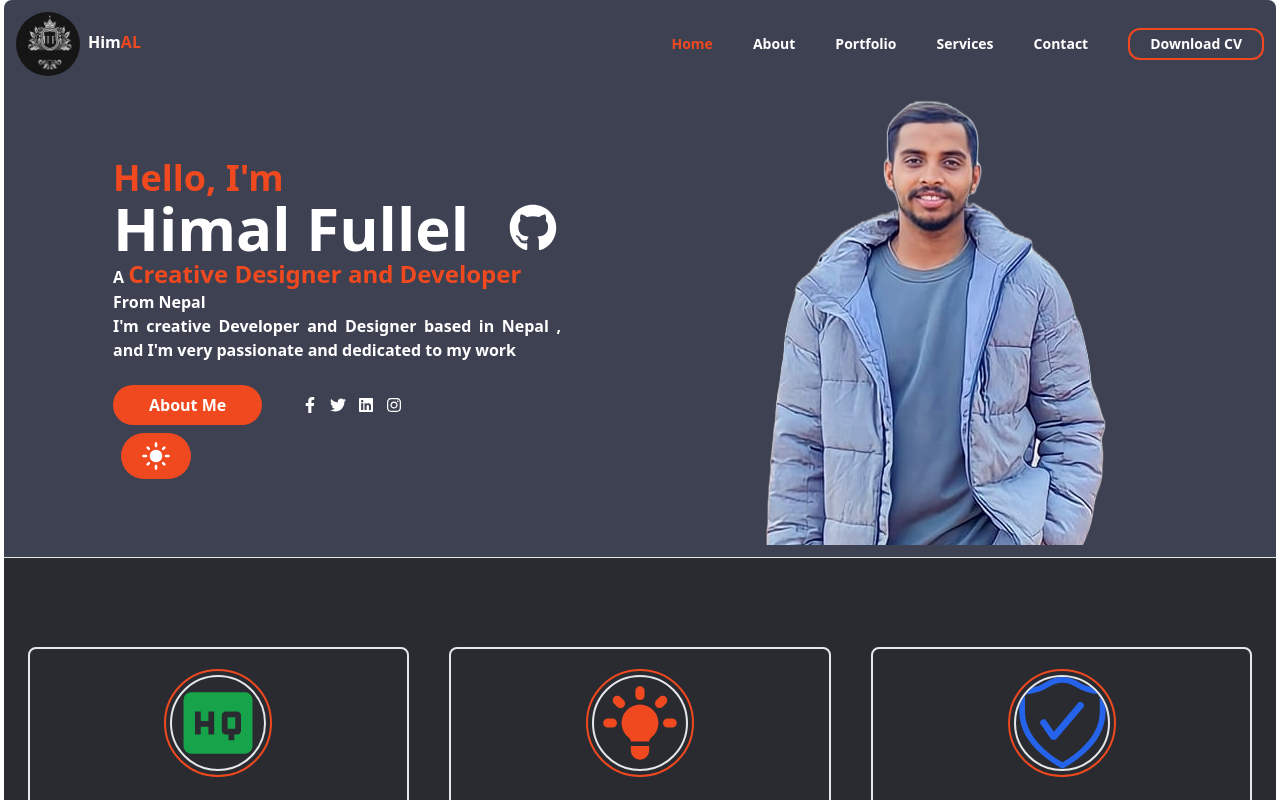
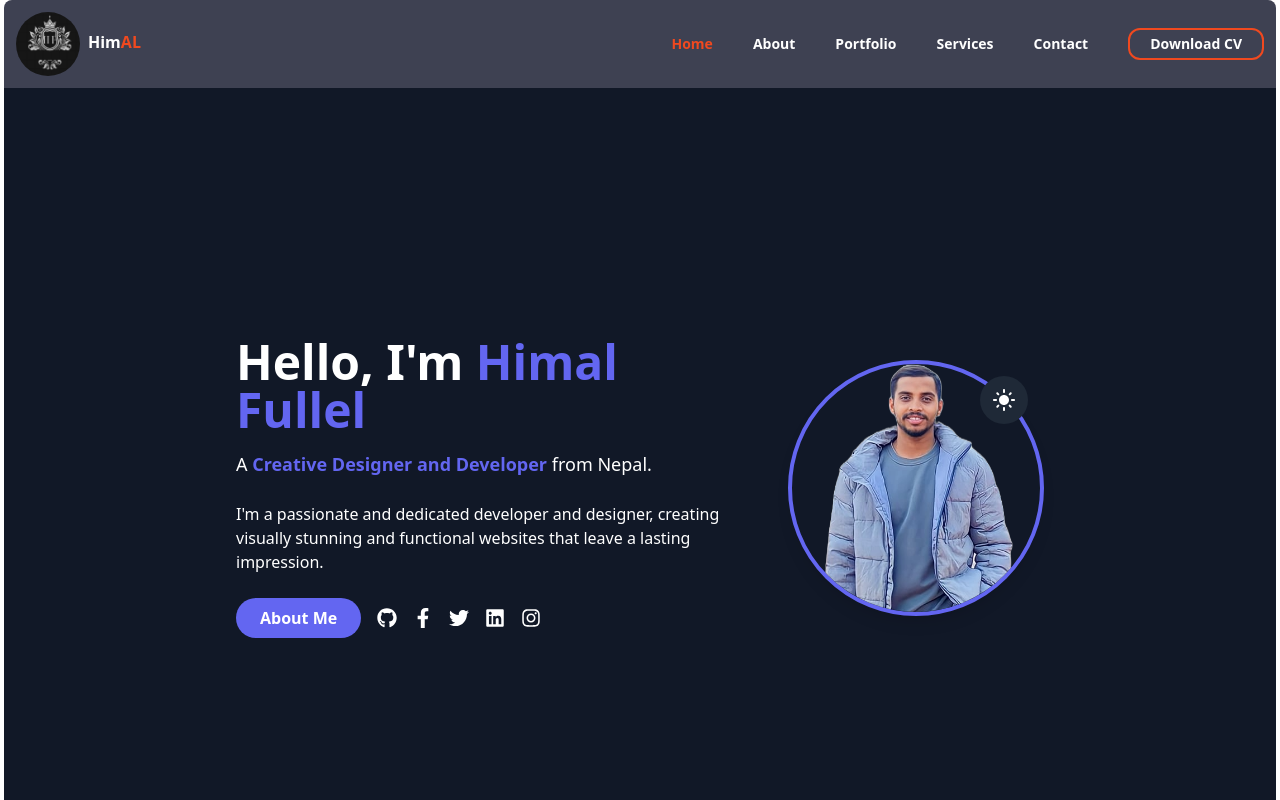
Before and after one commit to Himalf/portfolio, a React (Vite) app: page / in a window 1280 px wide. Shown: the top 800 px of the page. Built offline with nearby package versions, Linux system fonts and the light colour scheme.

Commit message:
modify portfolio

```diff
--- a/src/component/pages/Homepage/Intropage.jsx
+++ b/src/component/pages/Homepage/Intropage.jsx
@@ -1,4 +1,4 @@
-import React, { useState } from "react";
+import React from "react";
 import {
   FaFacebookF,
   FaTwitter,
@@ -11,86 +11,99 @@ import { useNavigate } from "react-router-dom";
 import Profile from "../../../assets/images/profile.png";
 
 const Intropage = ({ isDarkMode, toggleDarkMode }) => {
-  // const [isDarkMode, setIsDarkMode] = useState(true);
   const navigate = useNavigate();
 
-  // // Function to toggle dark mode
-  // const toggleDarkMode = () => {
-  //   setIsDarkMode(!isDarkMode);
-  // };
-
   // CSS class for dark mode
-  const darkModeClass = isDarkMode ? "" : "dark";
+  const darkModeClass = isDarkMode ? "dark" : "";
 
   return (
     <div
-      className={`p-3 bg-mainColor h-full flex flex-col justify-center gap-10 lg:flex lg:flex-row lg:justify-evenly items-center ${darkModeClass}`}
+      className={`min-h-screen flex flex-col lg:flex-row items-center justify-center gap-10 px-8 py-16 transition-all duration-300 ease-in-out ${
+        isDarkMode ? "bg-gray-900 text-white" : "bg-gray-100 text-gray-900"
+      }`}
     >
-      <div className="max-w-md">
-        <div className="text-buttonColor font-bold text-4xl">Hello, I'm</div>
-        <div
-          className={`text-white text-6xl font-extrabold flex items-center gap-10 ${darkModeClass}`}
-        >
-          <h1> Himal Fullel</h1>
-          <div
-            className={`text-5xl w-fit hover:text-buttonColor hover:bg-white hover:rounded-full transition-all duration-200 delay-200 ease-in-out cursor-pointer ${darkModeClass}`}
+      {/* Left Section */}
+      <div className="text-center lg:text-left max-w-lg">
+        <h1 className="text-4xl lg:text-5xl font-extrabold mb-4">
+          Hello, I'm <span className="text-indigo-500">Himal Fullel</span>
+        </h1>
+        <p className="text-lg font-medium mb-6">
+          A{" "}
+          <span className="text-indigo-500 font-semibold">
+            Creative Designer and Developer
+          </span>{" "}
+          from Nepal.
+        </p>
+        <p className="text-sm lg:text-base font-light leading-relaxed mb-6">
+          I'm a passionate and dedicated developer and designer, creating
+          visually stunning and functional websites that leave a lasting
+          impression.
+        </p>
+        <div className="flex flex-wrap gap-4 items-center justify-center lg:justify-start">
+          <button
+            className="px-6 py-2 rounded-full bg-indigo-500 text-white font-semibold hover:bg-indigo-600 transition-all"
+            onClick={() => navigate("/about")}
           >
-            <a href="https://github.com/Himalf" target="_blank">
-              {" "}
+            About Me
+          </button>
+          <div className="flex gap-4 text-xl">
+            <a
+              href="https://github.com/Himalf"
+              target="_blank"
+              className="hover:text-indigo-500 transition-all"
+              rel="noreferrer"
+            >
               <FaGithub />
+            </a>
+            <a
+              href="#"
+              className="hover:text-indigo-500 transition-all"
+              rel="noreferrer"
+            >
+              <FaFacebookF />
+            </a>
+            <a
+              href="#"
+              className="hover:text-indigo-500 transition-all"
+              rel="noreferrer"
+            >
+              <FaTwitter />
+            </a>
+            <a
+              href="#"
+              className="hover:text-indigo-500 transition-all"
+              rel="noreferrer"
+            >
+              <FaLinkedin />
+            </a>
+            <a
+              href="#"
+              className="hover:text-indigo-500 transition-all"
+              rel="noreferrer"
+            >
+              <FaInstagram />
             </a>
           </div>
         </div>
-        <div className={`font-extrabold text-white ${darkModeClass}`}>
-          A{" "}
-          <span className="text-buttonColor font-bold text-2xl">
-            {" "}
-            Creative Designer and Developer
-          </span>{" "}
-          From Nepal
-        </div>
-        <div
-          className={`text-white font-semibold text-md  text-justify ${darkModeClass}`}
-        >
-          I'm creative Developer and Designer based in Nepal , and I'm very
-          passionate and dedicated to my work
-        </div>
-        <div className="flex gap-10 mt-[5%] items-center">
-          <div
-            className="px-9 py-2 bg-buttonColor text-white font-bold w-fit rounded-full hover:bg-white hover:text-buttonColor cursor-pointer transition-all duration-200 delay-200 ease-in-out"
-            onClick={() => {
-              navigate("/about");
-            }}
-          >
-            About Me
-          </div>
-          <div
-            className={`flex gap-3 items-center cursor-pointer text-white ${darkModeClass}`}
-          >
-            <div className=" hover:text-buttonColor">
-              <FaFacebookF />
-            </div>
-            <div className=" hover:text-buttonColor">
-              <FaTwitter />
-            </div>
-            <div className=" hover:text-buttonColor">
-              <FaLinkedin />
-            </div>
-            <div className=" hover:text-buttonColor">
-              <FaInstagram />
-            </div>
-          </div>
-        </div>
-        <div
-          className="p-2 text-3xl px-5 w-fit bg-buttonColor text white rounded-full m-2 cursor-pointer text-white"
+      </div>
+
+      {/* Profile Section */}
+      <div className="relative">
+        <img
+          src={Profile}
+          alt="Profile"
+          className="w-64 h-64 rounded-full border-4 border-indigo-500 shadow-lg object-cover"
+        />
+        <button
+          className={`absolute top-4 right-4 p-3 rounded-full text-2xl ${
+            isDarkMode
+              ? "bg-gray-800 hover:bg-gray-700 text-white"
+              : "bg-gray-200 hover:bg-gray-300 text-gray-800"
+          }`}
           onClick={toggleDarkMode}
         >
-          {" "}
           {isDarkMode ? <MdLightMode /> : <MdDarkMode />}
-        </div>
-      </div>
-      <div className="flex">
-        <img src={Profile} alt="Profile" className="w-fit" />
+        </button>
       </div>
     </div>
   );
```
